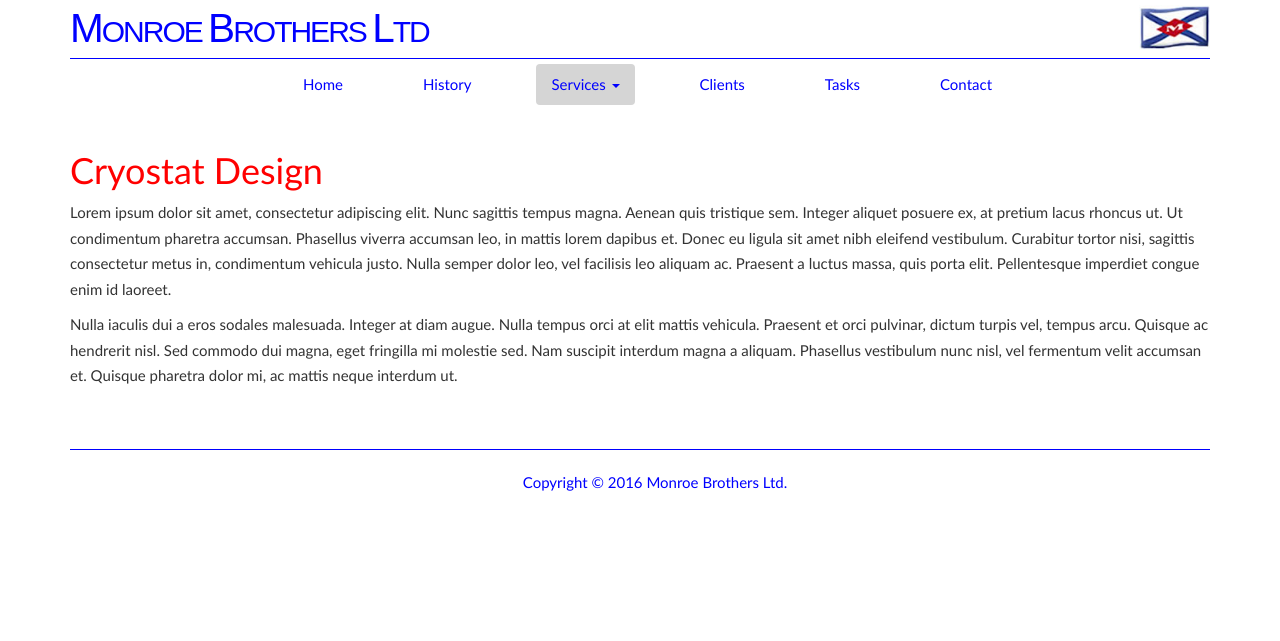
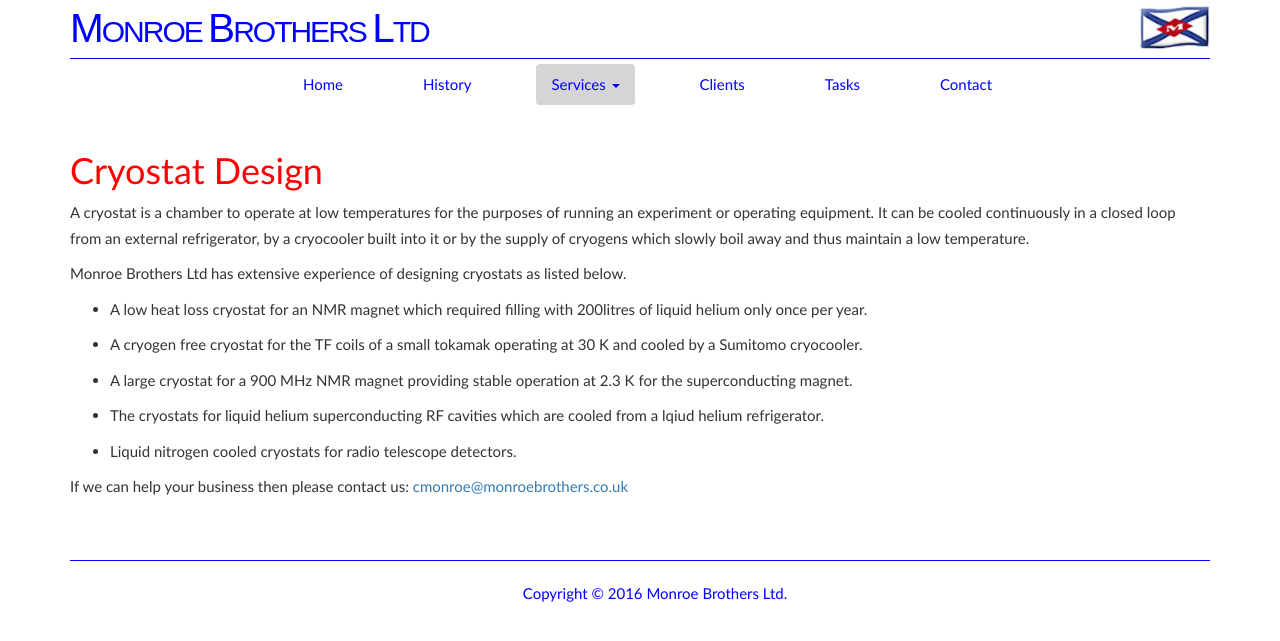
Before and after one commit to tcranston/cit-monroebrothers, a Jekyll site: the page built from Services/cryostat design.md, in a window 1280 px wide. Shown: the top 641 px of the page. Built offline with Jekyll 4.4.1, drawn with Linux system fonts in a browser that asks for light colours.

Commit message:
Services pages

```diff
--- a/Services/cryostat design.md
+++ b/Services/cryostat design.md
@@ -4,7 +4,18 @@ title: Cryostat Design
 permalink: /services/cryostat_design/
 ---
 
+A cryostat is a chamber to operate at low temperatures for the purposes of running an experiment or operating equipment.  It can be cooled continuously in a closed loop from an external refrigerator, by a cryocooler built into it or by the supply of cryogens which slowly boil away and thus maintain a low temperature.
 
-Lorem ipsum dolor sit amet, consectetur adipiscing elit. Nunc sagittis tempus magna. Aenean quis tristique sem. Integer aliquet posuere ex, at pretium lacus rhoncus ut. Ut condimentum pharetra accumsan. Phasellus viverra accumsan leo, in mattis lorem dapibus et. Donec eu ligula sit amet nibh eleifend vestibulum. Curabitur tortor nisi, sagittis consectetur metus in, condimentum vehicula justo. Nulla semper dolor leo, vel facilisis leo aliquam ac. Praesent a luctus massa, quis porta elit. Pellentesque imperdiet congue enim id laoreet.
+Monroe Brothers Ltd has extensive experience of designing cryostats as listed below.
 
-Nulla iaculis dui a eros sodales malesuada. Integer at diam augue. Nulla tempus orci at elit mattis vehicula. Praesent et orci pulvinar, dictum turpis vel, tempus arcu. Quisque ac hendrerit nisl. Sed commodo dui magna, eget fringilla mi molestie sed. Nam suscipit interdum magna a aliquam. Phasellus vestibulum nunc nisl, vel fermentum velit accumsan et. Quisque pharetra dolor mi, ac mattis neque interdum ut.
+* A low heat loss cryostat for an NMR magnet which required filling with 200litres of liquid helium only once per year.
+
+* A cryogen free cryostat for the TF coils of a small tokamak operating at 30 K and cooled by a Sumitomo cryocooler.
+
+* A large cryostat for a 900 MHz NMR magnet providing stable operation at 2.3 K for the superconducting magnet.
+
+* The cryostats for liquid helium superconducting RF cavities which are cooled from a lqiud helium refrigerator.
+
+* Liquid nitrogen cooled cryostats for radio telescope detectors.
+
+If we can help your business then please contact us: [cmonroe@monroebrothers.co.uk](cmonroe@monroebrothers.co.uk)
```
Also changed, not shown: Services/hazop studies.md (+3 -2 lines).
